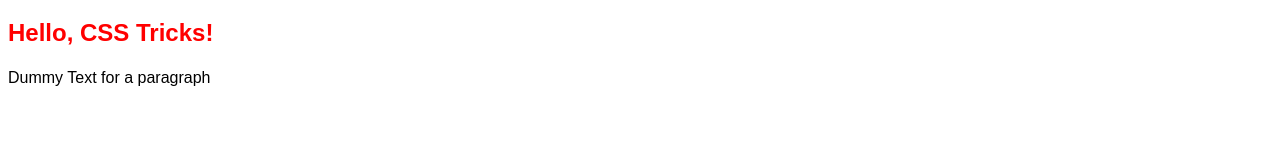
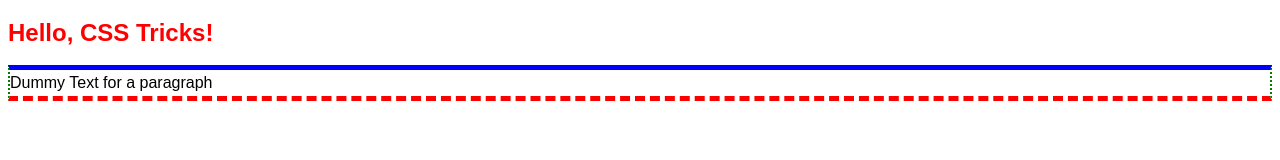
Before and after one commit to bmodepri/css-html-samples, a plain HTML site: page public/index.html in a window 1280 px wide. Drawn offline with Linux system fonts and the light colour scheme.

Commit message:
CSS-tricks

```diff
--- a/css/styles.css
+++ b/css/styles.css
@@ -9,5 +9,8 @@ h2 {
 }
 
 p {
-
+    border-top: 5px solid blue;
+    border-right: 2px dotted green;
+    border-bottom: 5px dashed red;
+    border-left: 2px dotted green;
 }
```
